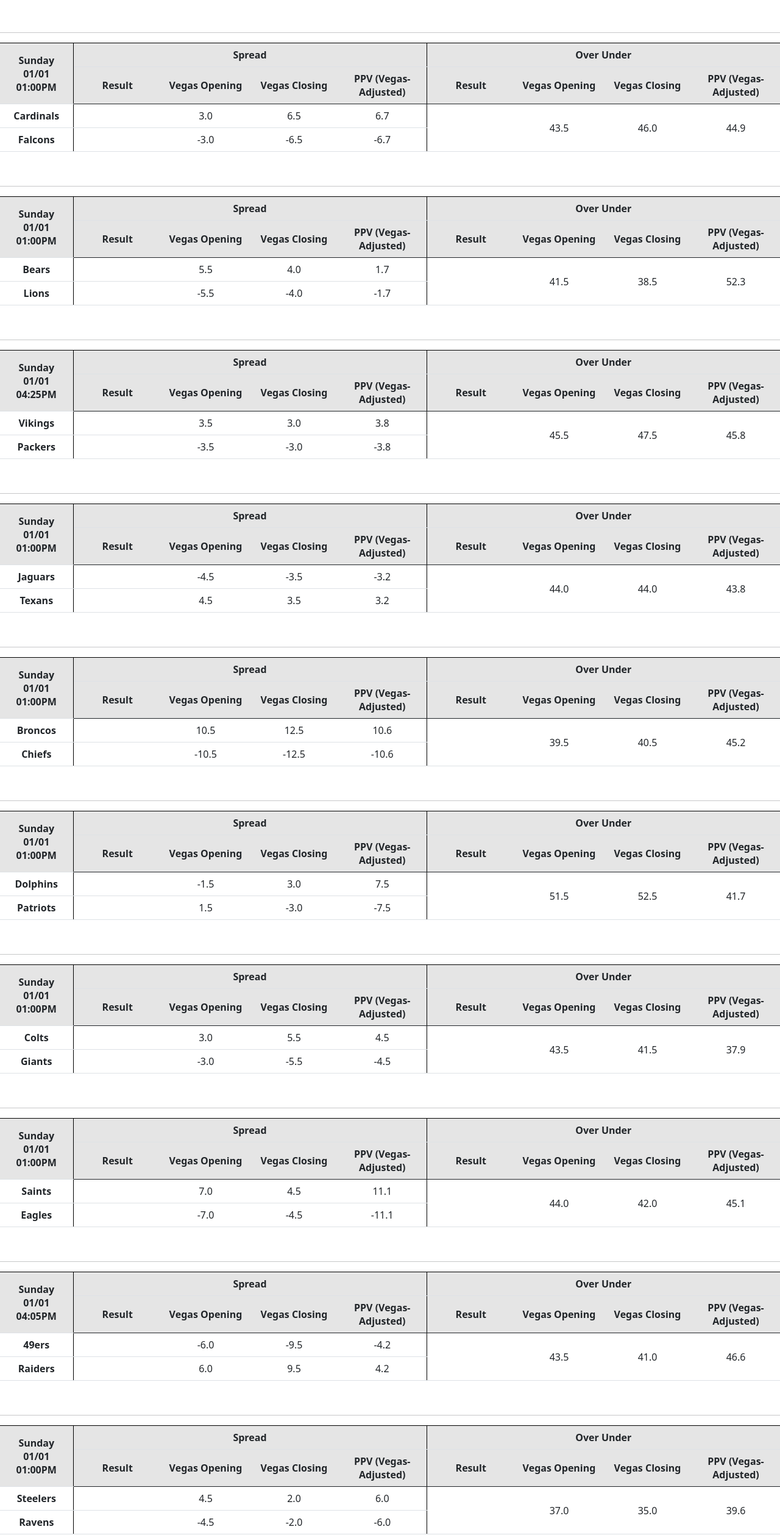
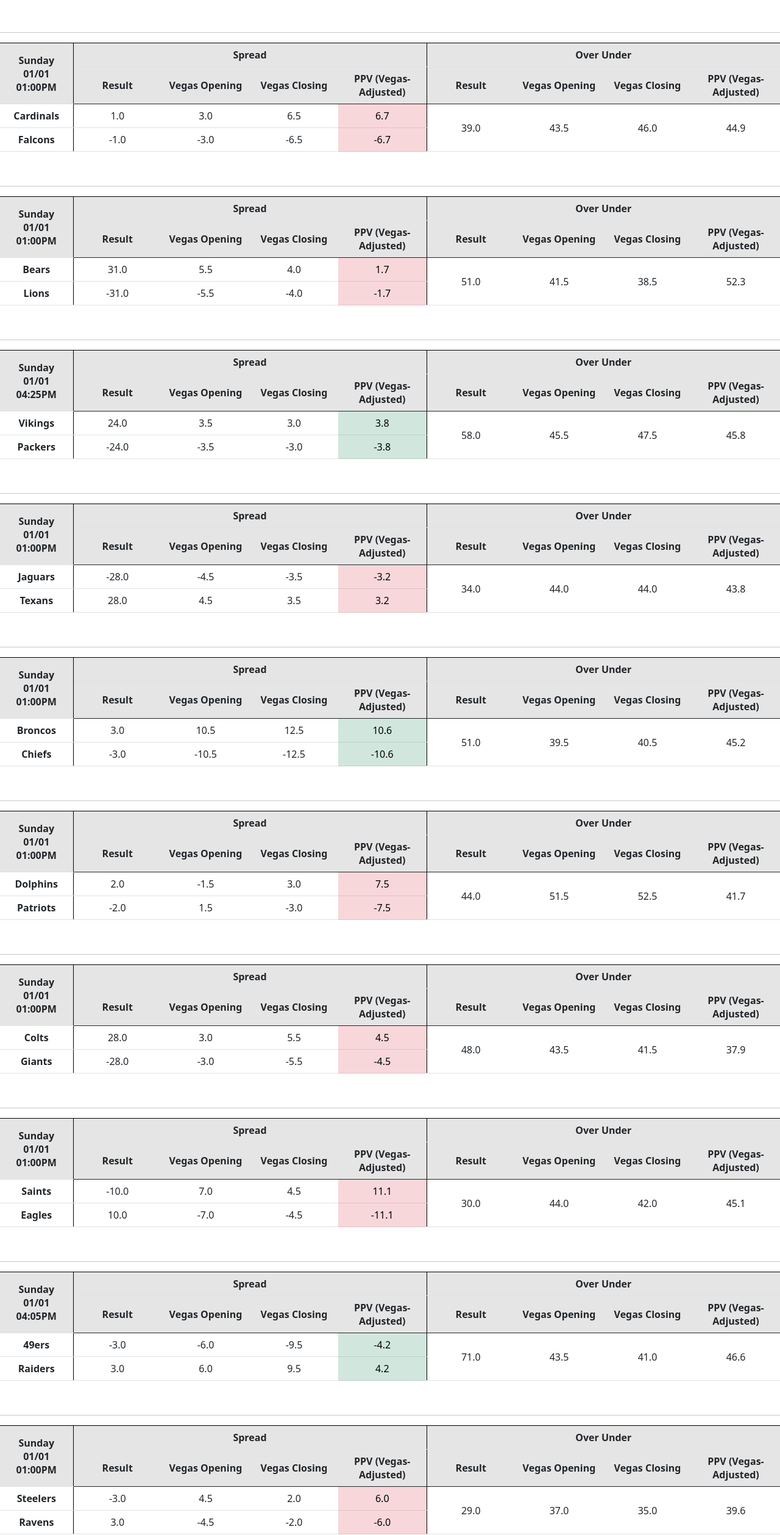
Before and after one commit to mpeven/ASAI, a plain HTML site: page ppv/index.html in a window 1280 px wide. Shown: the part 282-2800 px from the top of the page at 61% size. Drawn offline with nearby package versions, Linux system fonts and the light colour scheme.

Commit message:
adding ppv results

```diff
--- a/ppv/index.html
+++ b/ppv/index.html
@@ -3186,21 +3186,21 @@
                         <tbody>
                             <tr>
                                 <th scope="row" style="border-right: 1px solid black;">Cardinals</td>
-                                <td></td>
+                                <td>1.0</td>
                                 <td>3.0</td>
                                 <td>6.5</td>
-                                <td class="">6.7</td>
-                                <td rowspan="2" style="border-left: 1px solid black;"></td>
+                                <td class="background-color: table-danger">6.7</td>
+                                <td rowspan="2" style="border-left: 1px solid black;">39.0</td>
                                 <td rowspan="2">43.5</td>
                                 <td rowspan="2">46.0</td>
                                 <td rowspan="2">44.9</td>
                             </tr>
                             <tr>
                                 <th scope="row" style="border-right: 1px solid black;">Falcons</td>
-                                <td></td>
+                                <td>-1.0</td>
                                 <td>-3.0</td>
                                 <td>-6.5</td>
-                                <td class="">-6.7</td>
+                                <td class="background-color: table-danger">-6.7</td>
                             </tr>
                         </tbody>
                     </table>
@@ -3237,21 +3237,21 @@
                         <tbody>
                             <tr>
                                 <th scope="row" style="border-right: 1px solid black;">Bears</td>
-                                <td></td>
+                                <td>31.0</td>
                                 <td>5.5</td>
                                 <td>4.0</td>
-                                <td class="">1.7</td>
-                                <td rowspan="2" style="border-left: 1px solid black;"></td>
+                                <td class="background-color: table-danger">1.7</td>
+                                <td rowspan="2" style="border-left: 1px solid black;">51.0</td>
                                 <td rowspan="2">41.5</td>
                                 <td rowspan="2">38.5</td>
                                 <td rowspan="2">52.3</td>
                             </tr>
                             <tr>
                                 <th scope="row" style="border-right: 1px solid black;">Lions</td>
-                                <td></td>
+                                <td>-31.0</td>
                                 <td>-5.5</td>
                                 <td>-4.0</td>
-                                <td class="">-1.7</td>
+                                <td class="background-color: table-danger">-1.7</td>
                             </tr>
                         </tbody>
                     </table>
@@ -3288,21 +3288,21 @@
                         <tbody>
                             <tr>
                                 <th scope="row" style="border-right: 1px solid black;">Vikings</td>
-                                <td></td>
+                                <td>24.0</td>
                                 <td>3.5</td>
                                 <td>3.0</td>
-                                <td class="">3.8</td>
-                                <td rowspan="2" style="border-left: 1px solid black;"></td>
+                                <td class="table-success">3.8</td>
+                                <td rowspan="2" style="border-left: 1px solid black;">58.0</td>
                                 <td rowspan="2">45.5</td>
                                 <td rowspan="2">47.5</td>
                                 <td rowspan="2">45.8</td>
                             </tr>
                             <tr>
                                 <th scope="row" style="border-right: 1px solid black;">Packers</td>
-                                <td></td>
+                                <td>-24.0</td>
                                 <td>-3.5</td>
                                 <td>-3.0</td>
-                                <td class="">-3.8</td>
+                                <td class="table-success">-3.8</td>
                             </tr>
                         </tbody>
                     </table>
@@ -3339,21 +3339,21 @@
                         <tbody>
                             <tr>
                                 <th scope="row" style="border-right: 1px solid black;">Jaguars</td>
-                                <td></td>
+                                <td>-28.0</td>
                                 <td>-4.5</td>
                                 <td>-3.5</td>
-                                <td class="">-3.2</td>
-                                <td rowspan="2" style="border-left: 1px solid black;"></td>
+                                <td class="background-color: table-danger">-3.2</td>
+                                <td rowspan="2" style="border-left: 1px solid black;">34.0</td>
                                 <td rowspan="2">44.0</td>
                                 <td rowspan="2">44.0</td>
                                 <td rowspan="2">43.8</td>
                             </tr>
                             <tr>
                                 <th scope="row" style="border-right: 1px solid black;">Texans</td>
-                                <td></td>
+                                <td>28.0</td>
                                 <td>4.5</td>
                                 <td>3.5</td>
-                                <td class="">3.2</td>
+                                <td class="background-color: table-danger">3.2</td>
                             </tr>
                         </tbody>
                     </table>
@@ -3390,21 +3390,21 @@
                         <tbody>
                             <tr>
                                 <th scope="row" style="border-right: 1px solid black;">Broncos</td>
-                                <td></td>
+                                <td>3.0</td>
                                 <td>10.5</td>
                                 <td>12.5</td>
-                                <td class="">10.6</td>
-                                <td rowspan="2" style="border-left: 1px solid black;"></td>
+                                <td class="table-success">10.6</td>
+                                <td rowspan="2" style="border-left: 1px solid black;">51.0</td>
                                 <td rowspan="2">39.5</td>
                                 <td rowspan="2">40.5</td>
                                 <td rowspan="2">45.2</td>
                             </tr>
                             <tr>
                                 <th scope="row" style="border-right: 1px solid black;">Chiefs</td>
-                                <td></td>
+                                <td>-3.0</td>
                                 <td>-10.5</td>
                                 <td>-12.5</td>
-                                <td class="">-10.6</td>
+                                <td class="table-success">-10.6</td>
                             </tr>
                         </tbody>
                     </table>
@@ -3441,21 +3441,21 @@
                         <tbody>
                             <tr>
                                 <th scope="row" style="border-right: 1px solid black;">Dolphins</td>
-                                <td></td>
+                                <td>2.0</td>
                                 <td>-1.5</td>
                                 <td>3.0</td>
-                                <td class="">7.5</td>
-                                <td rowspan="2" style="border-left: 1px solid black;"></td>
+                                <td class="background-color: table-danger">7.5</td>
+                                <td rowspan="2" style="border-left: 1px solid black;">44.0</td>
                                 <td rowspan="2">51.5</td>
                                 <td rowspan="2">52.5</td>
                                 <td rowspan="2">41.7</td>
                             </tr>
                             <tr>
                                 <th scope="row" style="border-right: 1px solid black;">Patriots</td>
-                                <td></td>
+                                <td>-2.0</td>
                                 <td>1.5</td>
                                 <td>-3.0</td>
-                                <td class="">-7.5</td>
+                                <td class="background-color: table-danger">-7.5</td>
                             </tr>
                         </tbody>
                     </table>
@@ -3492,21 +3492,21 @@
                         <tbody>
                             <tr>
                                 <th scope="row" style="border-right: 1px solid black;">Colts</td>
-                                <td></td>
+                                <td>28.0</td>
                                 <td>3.0</td>
                                 <td>5.5</td>
-                                <td class="">4.5</td>
-                                <td rowspan="2" style="border-left: 1px solid black;"></td>
+                                <td class="background-color: table-danger">4.5</td>
+                                <td rowspan="2" style="border-left: 1px solid black;">48.0</td>
                                 <td rowspan="2">43.5</td>
                                 <td rowspan="2">41.5</td>
                                 <td rowspan="2">37.9</td>
                             </tr>
                             <tr>
                                 <th scope="row" style="border-right: 1px solid black;">Giants</td>
-                                <td></td>
+                                <td>-28.0</td>
                                 <td>-3.0</td>
                                 <td>-5.5</td>
-                                <td class="">-4.5</td>
+                                <td class="background-color: table-danger">-4.5</td>
                             </tr>
                         </tbody>
                     </table>
@@ -3543,21 +3543,21 @@
                         <tbody>
                             <tr>
                                 <th scope="row" style="border-right: 1px solid black;">Saints</td>
-                                <td></td>
+                                <td>-10.0</td>
                                 <td>7.0</td>
                                 <td>4.5</td>
-                                <td class="">11.1</td>
-                                <td rowspan="2" style="border-left: 1px solid black;"></td>
+                                <td class="background-color: table-danger">11.1</td>
+                                <td rowspan="2" style="border-left: 1px solid black;">30.0</td>
                                 <td rowspan="2">44.0</td>
                                 <td rowspan="2">42.0</td>
                                 <td rowspan="2">45.1</td>
                             </tr>
                             <tr>
                                 <th scope="row" style="border-right: 1px solid black;">Eagles</td>
-                                <td></td>
+                                <td>10.0</td>
                                 <td>-7.0</td>
                                 <td>-4.5</td>
-                                <td class="">-11.1</td>
+                                <td class="background-color: table-danger">-11.1</td>
                             </tr>
                         </tbody>
                     </table>
@@ -3594,21 +3594,21 @@
                         <tbody>
                             <tr>
                                 <th scope="row" style="border-right: 1px solid black;">49ers</td>
-                                <td></td>
+                                <td>-3.0</td>
                                 <td>-6.0</td>
                                 <td>-9.5</td>
-                                <td class="">-4.2</td>
-                                <td rowspan="2" style="border-left: 1px solid black;"></td>
+                                <td class="table-success">-4.2</td>
+                                <td rowspan="2" style="border-left: 1px solid black;">71.0</td>
                                 <td rowspan="2">43.5</td>
                                 <td rowspan="2">41.0</td>
                                 <td rowspan="2">46.6</td>
                             </tr>
                             <tr>
                                 <th scope="row" style="border-right: 1px solid black;">Raiders</td>
-                                <td></td>
+                                <td>3.0</td>
                                 <td>6.0</td>
                                 <td>9.5</td>
-                                <td class="">4.2</td>
+                                <td class="table-success">4.2</td>
                             </tr>
                         </tbody>
                     </table>
@@ -3645,21 +3645,21 @@
                         <tbody>
                             <tr>
                                 <th scope="row" style="border-right: 1px solid black;">Steelers</td>
-                                <td></td>
+                                <td>-3.0</td>
                                 <td>4.5</td>
                                 <td>2.0</td>
-                                <td class="">6.0</td>
-                                <td rowspan="2" style="border-left: 1px solid black;"></td>
+                                <td class="background-color: table-danger">6.0</td>
+                                <td rowspan="2" style="border-left: 1px solid black;">29.0</td>
                                 <td rowspan="2">37.0</td>
                                 <td rowspan="2">35.0</td>
                                 <td rowspan="2">39.6</td>
                             </tr>
                             <tr>
                                 <th scope="row" style="border-right: 1px solid black;">Ravens</td>
-                                <td></td>
+                                <td>3.0</td>
                                 <td>-4.5</td>
                                 <td>-2.0</td>
-                                <td class="">-6.0</td>
+                                <td class="background-color: table-danger">-6.0</td>
                             </tr>
                         </tbody>
                     </table>
@@ -3696,21 +3696,21 @@
                         <tbody>
                             <tr>
                                 <th scope="row" style="border-right: 1px solid black;">Rams</td>
-                                <td></td>
+                                <td>21.0</td>
                                 <td>8.5</td>
                                 <td>6.5</td>
-                                <td class="">11.0</td>
-                                <td rowspan="2" style="border-left: 1px solid black;"></td>
+                                <td class="table-success">11.0</td>
+                                <td rowspan="2" style="border-left: 1px solid black;">41.0</td>
                                 <td rowspan="2">40.5</td>
                                 <td rowspan="2">41.0</td>
                                 <td rowspan="2">40.4</td>
                             </tr>
                             <tr>
                                 <th scope="row" style="border-right: 1px solid black;">Chargers</td>
-                                <td></td>
+                                <td>-21.0</td>
                                 <td>-8.5</td>
                                 <td>-6.5</td>
-                                <td class="">-11.0</td>
+                                <td class="table-success">-11.0</td>
                             </tr>
                         </tbody>
                     </table>
@@ -3747,21 +3747,21 @@
                         <tbody>
                             <tr>
                                 <th scope="row" style="border-right: 1px solid black;">Jets</td>
-                                <td></td>
+                                <td>17.0</td>
                                 <td>1.5</td>
                                 <td>-1.5</td>
-                                <td class="">-2.3</td>
-                                <td rowspan="2" style="border-left: 1px solid black;"></td>
+                                <td class="background-color: table-danger">-2.3</td>
+                                <td rowspan="2" style="border-left: 1px solid black;">29.0</td>
                                 <td rowspan="2">43.5</td>
                                 <td rowspan="2">43.5</td>
                                 <td rowspan="2">44.3</td>
                             </tr>
                             <tr>
                                 <th scope="row" style="border-right: 1px solid black;">Seahawks</td>
-                                <td></td>
+                                <td>-17.0</td>
                                 <td>-1.5</td>
                                 <td>1.5</td>
-                                <td class="">2.3</td>
+                                <td class="background-color: table-danger">2.3</td>
                             </tr>
                         </tbody>
                     </table>
@@ -3798,21 +3798,21 @@
                         <tbody>
                             <tr>
                                 <th scope="row" style="border-right: 1px solid black;">Panthers</td>
-                                <td></td>
+                                <td>6.0</td>
                                 <td>6.5</td>
                                 <td>3.5</td>
-                                <td class="">8.2</td>
-                                <td rowspan="2" style="border-left: 1px solid black;"></td>
+                                <td class="table-success">8.2</td>
+                                <td rowspan="2" style="border-left: 1px solid black;">54.0</td>
                                 <td rowspan="2">41.5</td>
                                 <td rowspan="2">40.5</td>
                                 <td rowspan="2">35.2</td>
                             </tr>
                             <tr>
                                 <th scope="row" style="border-right: 1px solid black;">Buccaneers</td>
-                                <td></td>
+                                <td>-6.0</td>
                                 <td>-6.5</td>
                                 <td>-3.5</td>
-                                <td class="">-8.2</td>
+                                <td class="table-success">-8.2</td>
                             </tr>
                         </tbody>
                     </table>
@@ -3849,21 +3849,21 @@
                         <tbody>
                             <tr>
                                 <th scope="row" style="border-right: 1px solid black;">Browns</td>
-                                <td></td>
+                                <td>-14.0</td>
                                 <td>2.5</td>
                                 <td>1.0</td>
-                                <td class="">0.6</td>
-                                <td rowspan="2" style="border-left: 1px solid black;"></td>
+                                <td class="table-success">0.6</td>
+                                <td rowspan="2" style="border-left: 1px solid black;">34.0</td>
                                 <td rowspan="2">39.5</td>
                                 <td rowspan="2">41.0</td>
                                 <td rowspan="2">48.6</td>
                             </tr>
                             <tr>
                                 <th scope="row" style="border-right: 1px solid black;">Commanders</td>
-                                <td></td>
+                                <td>14.0</td>
                                 <td>-2.5</td>
                                 <td>-1.0</td>
-                                <td class="">-0.6</td>
+                                <td class="table-success">-0.6</td>
                             </tr>
                         </tbody>
                     </table>
```
